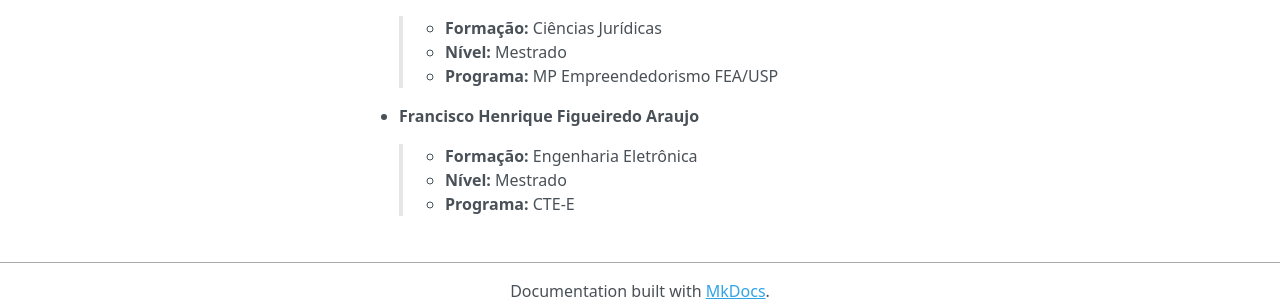
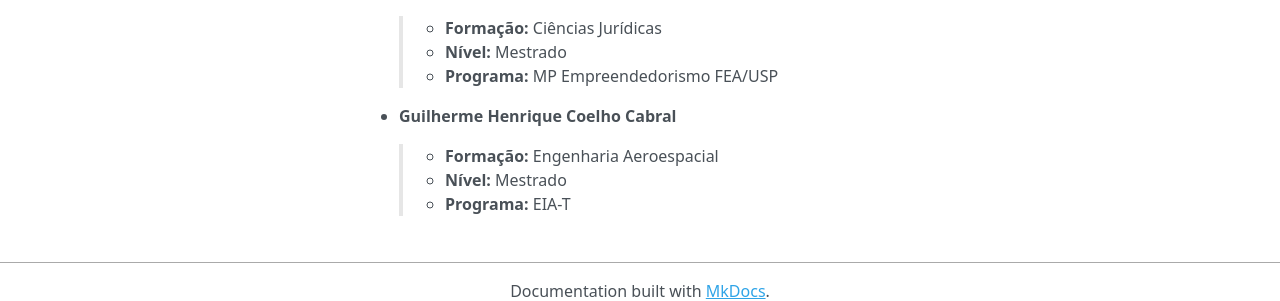
Before and after one commit to betina-boop/IT214Grupo-B, an MkDocs documentation site: the page built from docs/integrantes.md, in a window 1280 px wide. Shown: the part 542-843 px from the top of the page. Built offline with MkDocs 1.6.1, drawn with Linux system fonts in a browser that asks for light colours; nearby versions of some CDN libraries.

Commit message:
Alterando integrantes

```diff
--- a/docs/integrantes.md
+++ b/docs/integrantes.md
@@ -20,7 +20,7 @@
 > - **Nível:** Mestrado
 > - **Programa:** MP Empreendedorismo FEA/USP
 
-- **Francisco Henrique Figueiredo Araujo**
-> - **Formação:** Engenharia Eletrônica
+- **Guilherme Henrique Coelho Cabral**
+> - **Formação:** Engenharia Aeroespacial
 > - **Nível:** Mestrado
-> - **Programa:** CTE-E
+> - **Programa:** EIA-T
```
Also changed, not shown: site/index.html, site/integrantes/index.html, site/search/search_index.json.
